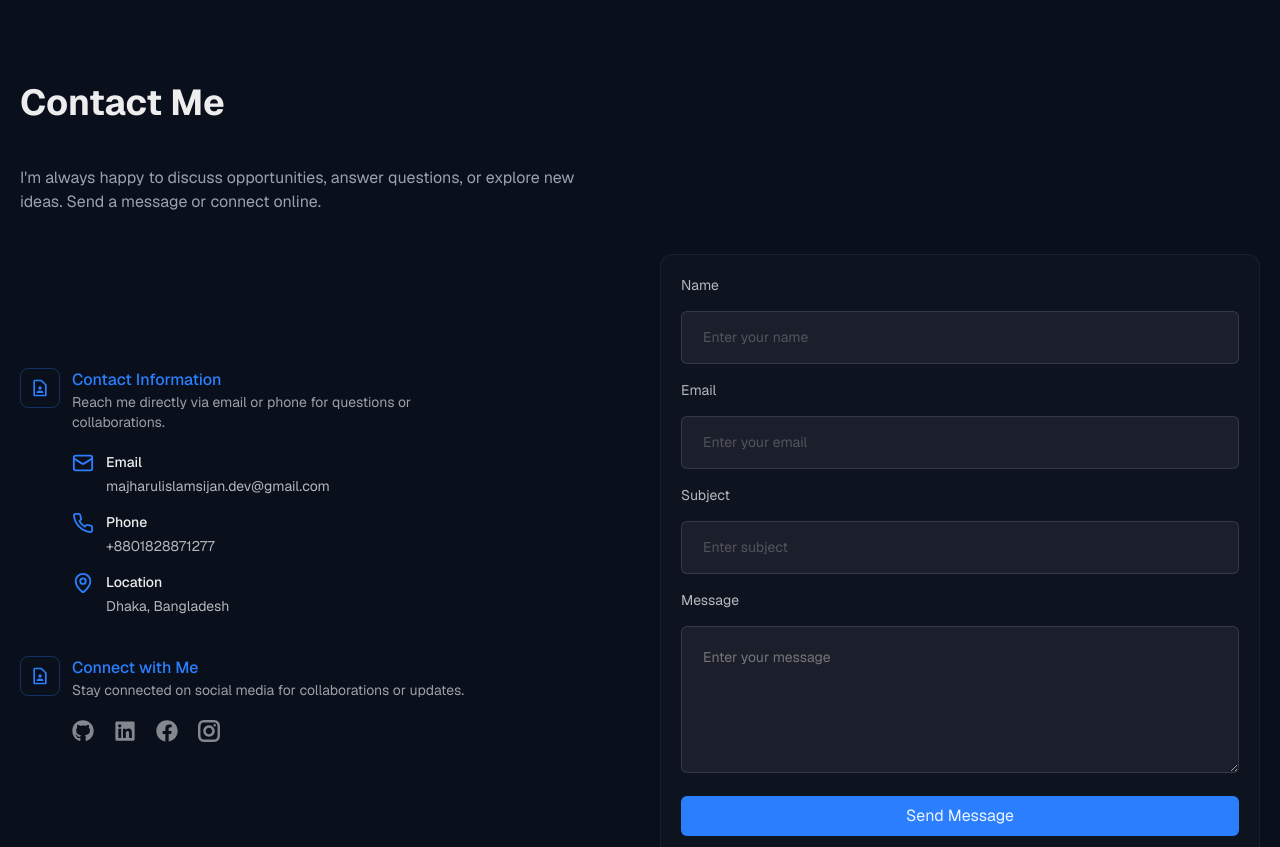
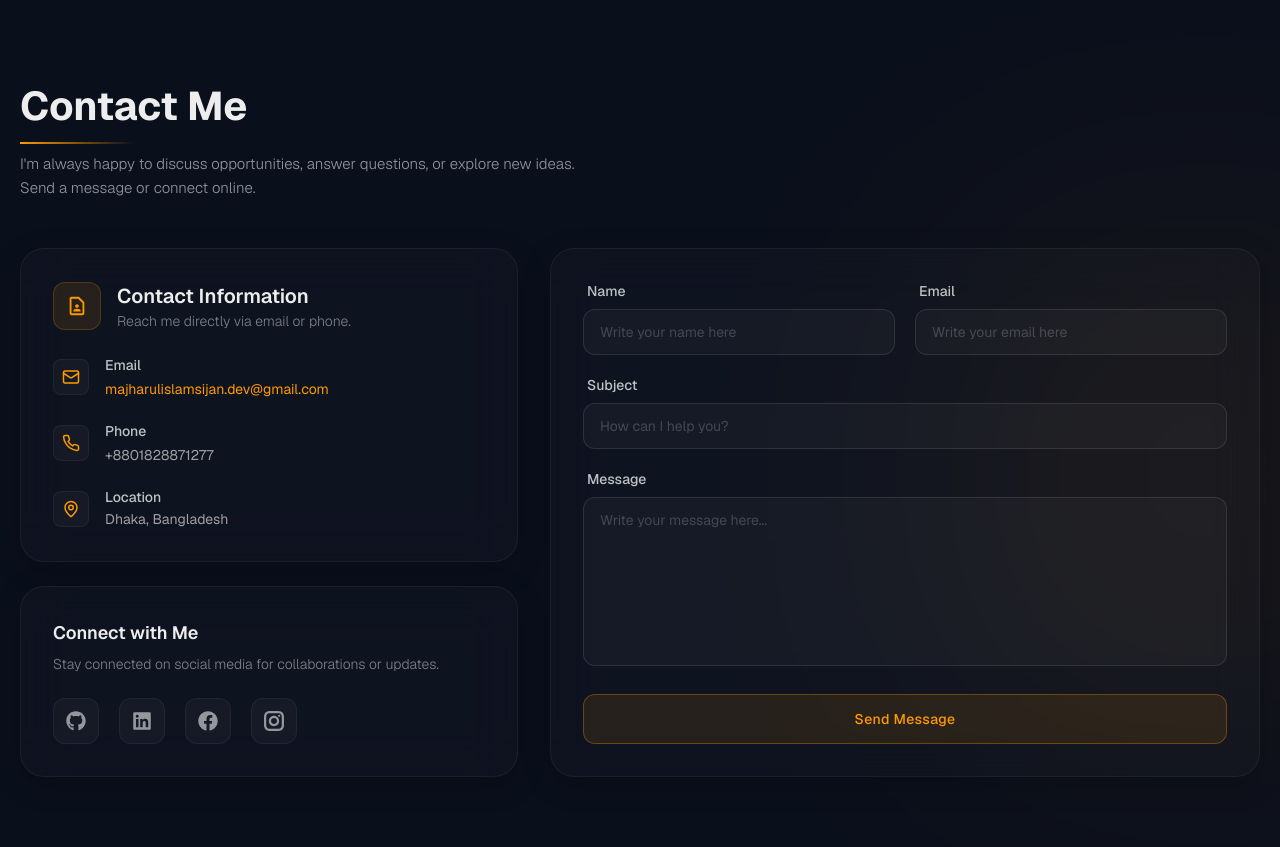
Before and after one commit to Sijan666/personalPortfolio, a React (Vite) app: page / in a window 1280 px wide. Shown: the part 3980-4827 px from the top of the page. Built offline with nearby package versions, Linux system fonts and the light colour scheme.

Commit message:
style: enhance contact section with bento grid and modern form ui

```diff
--- a/src/components/layouts/Contact.jsx
+++ b/src/components/layouts/Contact.jsx
@@ -1,5 +1,5 @@
 import Container from '../Container';
-import { LuMail, LuMap, LuMapPin, LuPhone } from 'react-icons/lu';
+import { LuMail, LuMapPin, LuPhone } from 'react-icons/lu';
 import { MdOutlineContactPage } from 'react-icons/md';
 import { FaFacebook, FaGithub, FaLinkedin } from 'react-icons/fa';
 import { GrInstagram } from 'react-icons/gr';
@@ -46,122 +46,156 @@ const Contact = () => {
     };
 
     return (
-        <section id='contact'>
-            <div className="lg:py-25 py-10 bg-[#0A0F1C] font-geist">
+        <section id='contact' className="relative bg-[#0a0f1c] overflow-hidden w-full max-w-full">
+            <div className="absolute bottom-50 right-[-10%] w-[400px] h-[400px] md:bg-[#fe9a00] blur-[150px] opacity-10 pointer-events-none"></div>
+            <div className="lg:py-25 py-15 font-geist relative z-10 w-full">
                 <Container>
-                    <div className="heading text-center lg:text-left">
-                        <h3 className='text-[30px] lg:text-[36px] font-bold text-[#EDEDED] beforeAfter'>Contact Me</h3>
-                        <p className='text-base text-[#99A1AF] lg:w-[559px] leading-6 pt-8'>I'm always happy to discuss opportunities, answer questions, or explore new ideas. Send a message or connect online.</p>
+                    {/* heading text */}
+                    <div className="heading text-center lg:text-left mb-4">
+                        <h3 className='text-[30px] lg:text-[40px] font-bold text-[#ededed] inline-block relative'>
+                            Contact Me
+                            <span className="absolute -bottom-2 left-0 w-1/2 h-0.5 bg-linear-to-r from-[#fe9a00] to-transparent"></span>
+                        </h3>
                     </div>
-                    <div className="mt-10">
-                        <div className="flex flex-col lg:flex-row justify-between lg:items-center gap-10">
-                            {/* Left Info */}
-                            <div className="leftInfo lg:w-1/2">
-                                <div className="flex gap-x-3 lg:w-[444px] w-full">
-                                    <div className="p-[9px] h-10 w-10 border border-[#2B7FFE]/30 rounded-lg">
-                                        <MdOutlineContactPage size={20} className='text-[#2B7FFE]'/>
+                    {/* subtitle */}
+                    <div className="mb-12 text-center lg:text-left">
+                        <p className='text-[15px] text-[#ededed]/60 lg:w-[559px] leading-relaxed font-light mx-auto lg:mx-0'>
+                            I'm always happy to discuss opportunities, answer questions, or explore new ideas. Send a message or connect online.
+                        </p>
+                    </div>
+                    <div className="grid grid-cols-1 lg:grid-cols-12 gap-8 items-start w-full">
+                        {/* left info box */}
+                        <div className="leftInfo lg:col-span-5 flex flex-col gap-6">
+                            {/* contact details */}
+                            <div className="flex flex-col p-6 lg:p-8 bg-white/2 border border-white/5 backdrop-blur-xl rounded-3xl hover:bg-white/3 hover:border-white/8 transition-all duration-300 shadow-[0_8px_30px_rgba(0,0,0,0.2)]">
+                                <div className="flex gap-x-4 items-center mb-6">
+                                    <div className="p-3 h-12 w-12 shrink-0 flex items-center justify-center bg-[#fe9a00]/10 border border-[#fe9a00]/20 rounded-xl">
+                                        <MdOutlineContactPage size={22} className='text-[#fe9a00]'/>
+                                    </div>
+                                    <div className="text flex-1">
+                                        <h4 className='text-[20px] text-[#ededed] font-semibold'>Contact Information</h4>
+                                        <p className='text-[#ededed]/50 text-sm font-light'>Reach me directly via email or phone.</p>
+                                    </div>
+                                </div>
+                                <div className="flex flex-col gap-5">
+                                    {/* email */}
+                                    <div className="flex items-start gap-x-4">
+                                        <div className="mt-1 p-2 rounded-lg bg-white/3 border border-white/5">
+                                            <LuMail size={18} className='text-[#fe9a00]'/>
                                         </div>
                                         <div className="text">
-                                        <h4 className='text-base text-[#2B7FFE] font-medium leading-6'>Contact Information</h4>
-                                        <p className='text-white/60 text-[12px] lg:text-sm leading-5 '>Reach me directly via email or phone for questions or collaborations.</p>
-                                        <div className="mt-5">
-                                            <div className="flex gap-x-3">
-                                                <LuMail size={22} className='text-[#2B7FFE]'/>
-                                                <div className="text">
-                                                    <h4 className='text-[12px] lg:text-sm font-medium leading-5 text-[#EDEDED]'>Email</h4>
-                                                    <h5 className='pt-1 text-[12px] lg:text-sm text-white/70'>majharulislamsijan.dev@gmail.com</h5>
+                                            <h4 className='text-sm font-medium text-[#ededed]/80 mb-0.5'>Email</h4>
+                                            <a href="mailto:majharulislamsijan.dev@gmail.com" className='text-[13px] lg:text-sm text-[#fe9a00] hover:underline hover:underline-offset-4 transition-all duration-300'>majharulislamsijan.dev@gmail.com</a>
                                         </div>
                                     </div>
-                                            <div className="flex gap-x-3 mt-4">
-                                                <LuPhone size={22} className='text-[#2B7FFE]'/>
+                                    {/* phone */}
+                                    <div className="flex items-start gap-x-4">
+                                        <div className="mt-1 p-2 rounded-lg bg-white/3 border border-white/5">
+                                            <LuPhone size={18} className='text-[#fe9a00]'/>
+                                        </div>
                                         <div className="text">
-                                                    <h4 className='text-[12px] lg:text-sm font-medium leading-5 text-[#EDEDED]'>Phone</h4>
-                                                    <h5 className='pt-1 text-[12px] lg:text-sm text-white/70'>+8801828871277</h5>
+                                            <h4 className='text-sm font-medium text-[#ededed]/80 mb-0.5'>Phone</h4>
+                                            <a href="tel:+8801828871277" className='text-[13px] lg:text-sm text-white/60 hover:text-white transition-colors duration-300'>+8801828871277</a>
                                         </div>
                                     </div>
-                                            <div className="flex gap-x-3 mt-4">
-                                                <LuMapPin size={22} className='text-[#2B7FFE]'/>
+                                    {/* location */}
+                                    <div className="flex items-start gap-x-4">
+                                        <div className="mt-1 p-2 rounded-lg bg-white/3 border border-white/5">
+                                            <LuMapPin size={18} className='text-[#fe9a00]'/>
+                                        </div>
                                         <div className="text">
-                                                    <h4 className='text-sm font-medium leading-5 text-[#EDEDED]'>Location</h4>
-                                                    <h5 className='pt-1 text-[12px] lg:text-sm text-white/70'>Dhaka, Bangladesh</h5>
+                                            <h4 className='text-sm font-medium text-[#ededed]/80 mb-0.5'>Location</h4>
+                                            <h5 className='text-[13px] lg:text-sm text-white/60'>Dhaka, Bangladesh</h5>
                                         </div>
                                     </div>
                                 </div>
                             </div>
-                                </div>
-                                <div className="flex gap-x-3 lg:w-[444px] mt-10 w-full">
-                                    <div className="p-[9px] h-10 w-10 border border-[#2B7FFE]/30 rounded-lg">
-                                        <MdOutlineContactPage size={20} className='text-[#2B7FFE]'/>
-                                    </div>
-                                    <div className="text">
-                                        <h4 className='text-base text-[#2B7FFE] font-medium leading-6'>Connect with Me</h4>
-                                        <p className='text-white/60 text-[12px] lg:text-sm leading-5'>Stay connected on social media for collaborations or updates.</p>
-                                        <div className="mt-5">
-                                            <div className="socialIcons flex lg:gap-x-5 gap-x-8 items-center text-white/50">
-                                                <a href="https://github.com/Sijan666" target="_blank" rel="noreferrer">
-                                                    <FaGithub size={22} className="cursor-pointer hover:text-[#2B7FFE] duration-300"/>
+                            {/* social links box */}
+                            <div className="flex flex-col p-6 lg:p-8 bg-white/2 border border-white/5 backdrop-blur-xl rounded-3xl hover:bg-white/3 hover:border-white/8 transition-all duration-300 shadow-[0_8px_30px_rgba(0,0,0,0.2)]">
+                                <h4 className='text-[18px] text-[#ededed] font-semibold mb-2'>Connect with Me</h4>
+                                <p className='text-[#ededed]/50 text-sm font-light mb-6'>Stay connected on social media for collaborations or updates.</p>
+
+                                <div className="socialIcons flex gap-x-5 items-center text-[#ededed]/60">
+                                    <a href="https://github.com/Sijan666" target="_blank" rel="noreferrer" className="p-3 rounded-xl bg-white/3 border border-white/5 hover:bg-[#fe9a00]/10 hover:border-[#fe9a00]/30 hover:text-[#fe9a00] hover:-translate-y-1 transition-all duration-300">
+                                        <FaGithub size={20} className="cursor-pointer"/>
                                     </a>
-                                                <a href="https://www.linkedin.com/in/majharulislamdev/" target="_blank" rel="noreferrer">
-                                                    <FaLinkedin size={22} className="cursor-pointer hover:text-[#2B7FFE] duration-300"/>
+                                    <a href="https://www.linkedin.com/in/majharulislamdev/" target="_blank" rel="noreferrer" className="p-3 rounded-xl bg-white/3 border border-white/5 hover:bg-[#fe9a00]/10 hover:border-[#fe9a00]/30 hover:text-[#fe9a00] hover:-translate-y-1 transition-all duration-300">
+                                        <FaLinkedin size={20} className="cursor-pointer"/>
                                     </a>
-                                                <a href="https://www.facebook.com/majharul.islam.666/" target="_blank" rel="noreferrer">
-                                                    <FaFacebook size={22} className="cursor-pointer hover:text-[#2B7FFE] duration-300"/>
+                                    <a href="https://www.facebook.com/majharul.islam.666/" target="_blank" rel="noreferrer" className="p-3 rounded-xl bg-white/3 border border-white/5 hover:bg-[#fe9a00]/10 hover:border-[#fe9a00]/30 hover:text-[#fe9a00] hover:-translate-y-1 transition-all duration-300">
+                                        <FaFacebook size={20} className="cursor-pointer"/>
                                     </a>
-                                                <a href="https://instagram.com/majharul_sijan" target="_blank" rel="noreferrer">
-                                                    <GrInstagram size={22} className="cursor-pointer hover:text-[#2B7FFE] duration-300"/>
+                                    <a href="https://instagram.com/majharul_sijan" target="_blank" rel="noreferrer" className="p-3 rounded-xl bg-white/3 border border-white/5 hover:bg-[#fe9a00]/10 hover:border-[#fe9a00]/30 hover:text-[#fe9a00] hover:-translate-y-1 transition-all duration-300">
+                                        <GrInstagram size={20} className="cursor-pointer"/>
                                     </a>
                                 </div>
                             </div>
                         </div>
+                        {/* right form box */}
+                        <div className="rightForm lg:col-span-7 w-full h-full">
+                            <div className="bg-white/2 border border-white/5 backdrop-blur-xl rounded-3xl p-6 lg:p-8 hover:bg-white/3 hover:border-white/8 transition-all duration-300 shadow-[0_8px_30px_rgba(0,0,0,0.2)] h-full">
+                                <form onSubmit={handleSubmit(onSubmit)} className='flex flex-col h-full gap-5' noValidate>
+                                    <div className="grid grid-cols-1 md:grid-cols-2 gap-5">
+                                        {/* Name */}
+                                        <div className="name flex flex-col">
+                                            <label className='text-sm text-[#ededed]/80 mb-2 font-medium ml-1'>Name</label>
+                                            <input
+                                                type="text"
+                                                {...register("user_name")}
+                                                placeholder="Write your name here"
+                                                className={`w-full bg-white/3 border ${errors.user_name ? 'border-red-500/50 focus:border-red-500' : 'border-white/10 focus:border-[#fe9a00]/50'} rounded-xl px-4 py-3 text-sm text-white placeholder:text-white/20 outline-none transition-all duration-300 focus:bg-white/5`}
+                                            />
+                                            {errors.user_name && <span className="text-red-400 text-xs mt-1.5 ml-1">{errors.user_name.message}</span>}
+                                        </div>
+                                        {/* Email */}
+                                        <div className="email flex flex-col">
+                                            <label className='text-sm text-[#ededed]/80 mb-2 font-medium ml-1'>Email</label>
+                                            <input
+                                                type="email"
+                                                {...register("user_email")}
+                                                placeholder="Write your email here"
+                                                className={`w-full bg-white/3 border ${errors.user_email ? 'border-red-500/50 focus:border-red-500' : 'border-white/10 focus:border-[#fe9a00]/50'} rounded-xl px-4 py-3 text-sm text-white placeholder:text-white/20 outline-none transition-all duration-300 focus:bg-white/5`}
+                                            />
+                                            {errors.user_email && <span className="text-red-400 text-xs mt-1.5 ml-1">{errors.user_email.message}</span>}
                                         </div>
                                     </div>
-                            {/* Form */}
-                            <div className="rightForm lg:w-1/2 w-full">
-                                <div className="bg-white/2 border border-white/5 rounded-xl p-5 ">
-                                    <form onSubmit={handleSubmit(onSubmit)} className='flex flex-col gap-4' noValidate>
-                                        {/* Name */}
-                                        <div className="name">
-                                            <h4 className='text-sm text-white/70 pb-4'>Name</h4>
-                                            <div className="input-container">
-                                                <input type="text" {...register("user_name")} placeholder=" " className={`input ${errors.user_name ? 'border-red-500' : ''}`}/>
-                                                <label className="label">Enter your name</label>
-                                            </div>
-                                            {errors.user_name && <span className="text-red-500 text-xs mt-1 block">{errors.user_name.message}</span>}
-                                        </div>
-                                        {/* Email */}
-                                        <div className="email">
-                                            <h4 className='text-sm text-white/70 pb-4'>Email</h4>
-                                            <div className="input-container">
-                                                <input type="email" {...register("user_email")} placeholder=" " className={`input ${errors.user_email ? 'border-red-500' : ''}`}/>
-                                                <label className="label">Enter your email</label>
-                                            </div>
-                                            {errors.user_email && <span className="text-red-500 text-xs mt-1 block">{errors.user_email.message}</span>}
-                                        </div>
                                     {/* Subject */}
-                                        <div className="subject">
-                                            <h4 className='text-sm text-white/70 pb-4'>Subject</h4>
-                                            <div className="input-container">
-                                                <input type="text" {...register("subject")} placeholder=" " className={`input ${errors.subject ? 'border-red-500' : ''}`}/>
-                                                <label className="label">Enter subject</label>
-                                            </div>
-                                            {errors.subject && <span className="text-red-500 text-xs mt-1 block">{errors.subject.message}</span>}
+                                    <div className="subject flex flex-col">
+                                        <label className='text-sm text-[#ededed]/80 mb-2 font-medium ml-1'>Subject</label>
+                                        <input
+                                            type="text"
+                                            {...register("subject")}
+                                            placeholder="How can I help you?"
+                                            className={`w-full bg-white/3 border ${errors.subject ? 'border-red-500/50 focus:border-red-500' : 'border-white/10 focus:border-[#fe9a00]/50'} rounded-xl px-4 py-3 text-sm text-white placeholder:text-white/20 outline-none transition-all duration-300 focus:bg-white/5`}
+                                        />
+                                        {errors.subject && <span className="text-red-400 text-xs mt-1.5 ml-1">{errors.subject.message}</span>}
                                     </div>
                                     {/* Message */}
-                                        <div className="message">
-                                            <h4 className='text-sm text-white/70 pb-4'>Message</h4>
-                                            <div className="textarea-container w-full">
-                                                <textarea id="message" rows={5} {...register("message")} placeholder=" " className={`textarea ${errors.message ? 'border-red-500' : ''}`}>
-                                                </textarea>
-                                                <label htmlFor="message" className="textarea-label">Enter your message</label>
-                                            </div>
-                                            {errors.message && <span className="text-red-500 text-xs mt-1 block">{errors.message.message}</span>}
+                                    <div className="message flex flex-col flex-1">
+                                        <label className='text-sm text-[#ededed]/80 mb-2 font-medium ml-1'>Message</label>
+                                        <textarea
+                                            rows={5}
+                                            {...register("message")}
+                                            placeholder="Write your message here..."
+                                            className={`w-full flex-1 bg-white/3 border ${errors.message ? 'border-red-500/50 focus:border-red-500' : 'border-white/10 focus:border-[#fe9a00]/50'} rounded-xl px-4 py-3 text-sm text-white placeholder:text-white/20 outline-none transition-all duration-300 focus:bg-white/5 resize-none min-h-[120px]`}
+                                        ></textarea>
+                                        {errors.message && <span className="text-red-400 text-xs mt-1.5 ml-1">{errors.message.message}</span>}
                                     </div>
                                     {/* Submit Button */}
-                                        <div className="btn">
-                                            <Button btnText={isSubmitting ? "Sending..." : "Send Message"} type="submit" disabled={isSubmitting} className={`py-2 text-base leading-6 text-white/90 rounded-md w-full ${isSubmitting ? 'bg-[#2B7FFE]/70 cursor-not-allowed' : 'bg-[#2B7FFE]'}`}/>
+                                    <div className="btn mt-2">
+                                        <Button
+                                            btnText={isSubmitting ? "Sending Message..." : "Send Message"}
+                                            type="submit"
+                                            disabled={isSubmitting}
+                                            className={`w-full py-3.5 px-6 text-sm font-medium tracking-wide rounded-xl transition-all duration-300 flex items-center justify-center
+                                                ${isSubmitting
+                                                    ? 'bg-white/5 text-white/50 border border-white/10 cursor-not-allowed'
+                                                    : 'text-[#fe9a00] bg-[#fe9a00]/10 border border-[#fe9a00]/30 hover:bg-[#fe9a00] hover:text-white hover:shadow-[0_0_15px_rgba(254,154,0,0.5)]'
+                                                }
+                                            `}
+                                        />
                                     </div>
                                 </form>
-                                </div>
                             </div>
                         </div>
                     </div>
```
Lines whose indentation alone changed are shown as unchanged.
